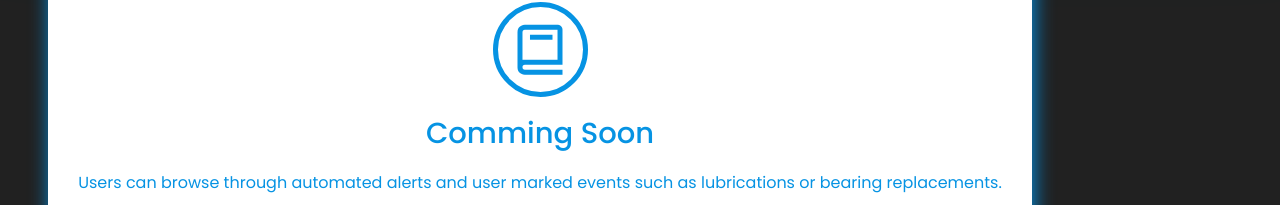
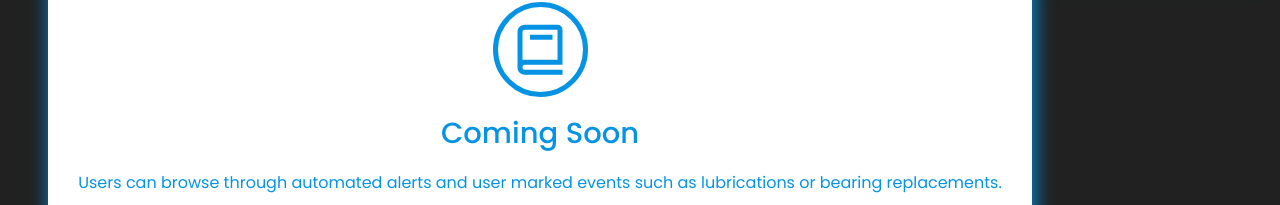
Before and after one commit to chrisjbonkowski/chrisjbonkowski.github.io, a plain HTML site: page historian.html in a window 1280 px wide. Shown: the part 198-403 px from the top of the page. Drawn offline with nearby package versions, Linux system fonts and the light colour scheme.

Commit message:
Update historian.html

```diff
--- a/historian.html
+++ b/historian.html
@@ -56,7 +56,7 @@
                 <header>Welcome to the Historian Page</header>
                 <div class="content">
                     <div class="icon"><i class="bx bx-book"></i></div>
-                    <div class="title">Comming Soon</div>
+                    <div class="title">Coming Soon</div>
                     <p>Users can browse through automated alerts and user marked events such as lubrications or bearing replacements.</p>
                 </div>
             </div>
```
